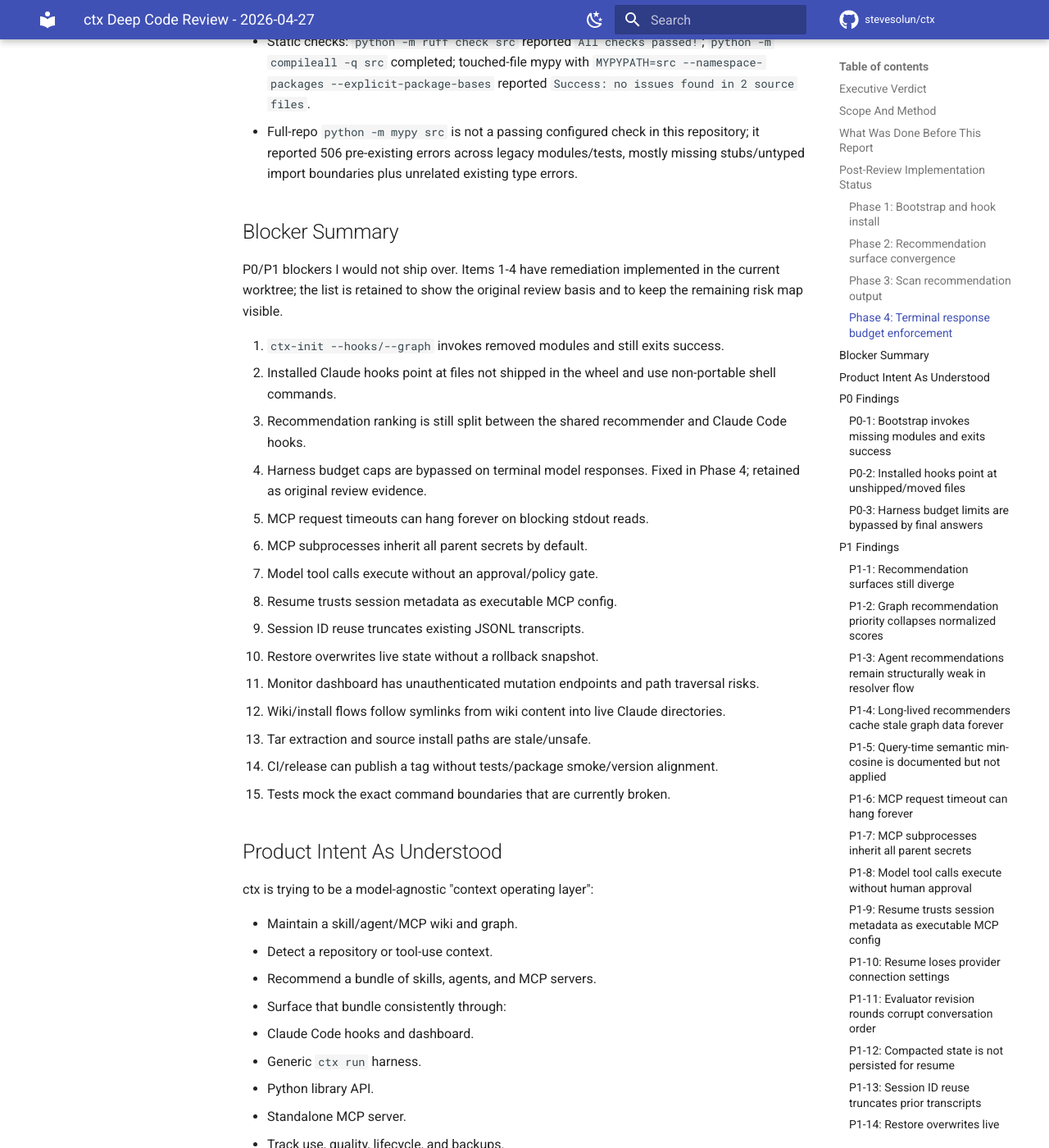
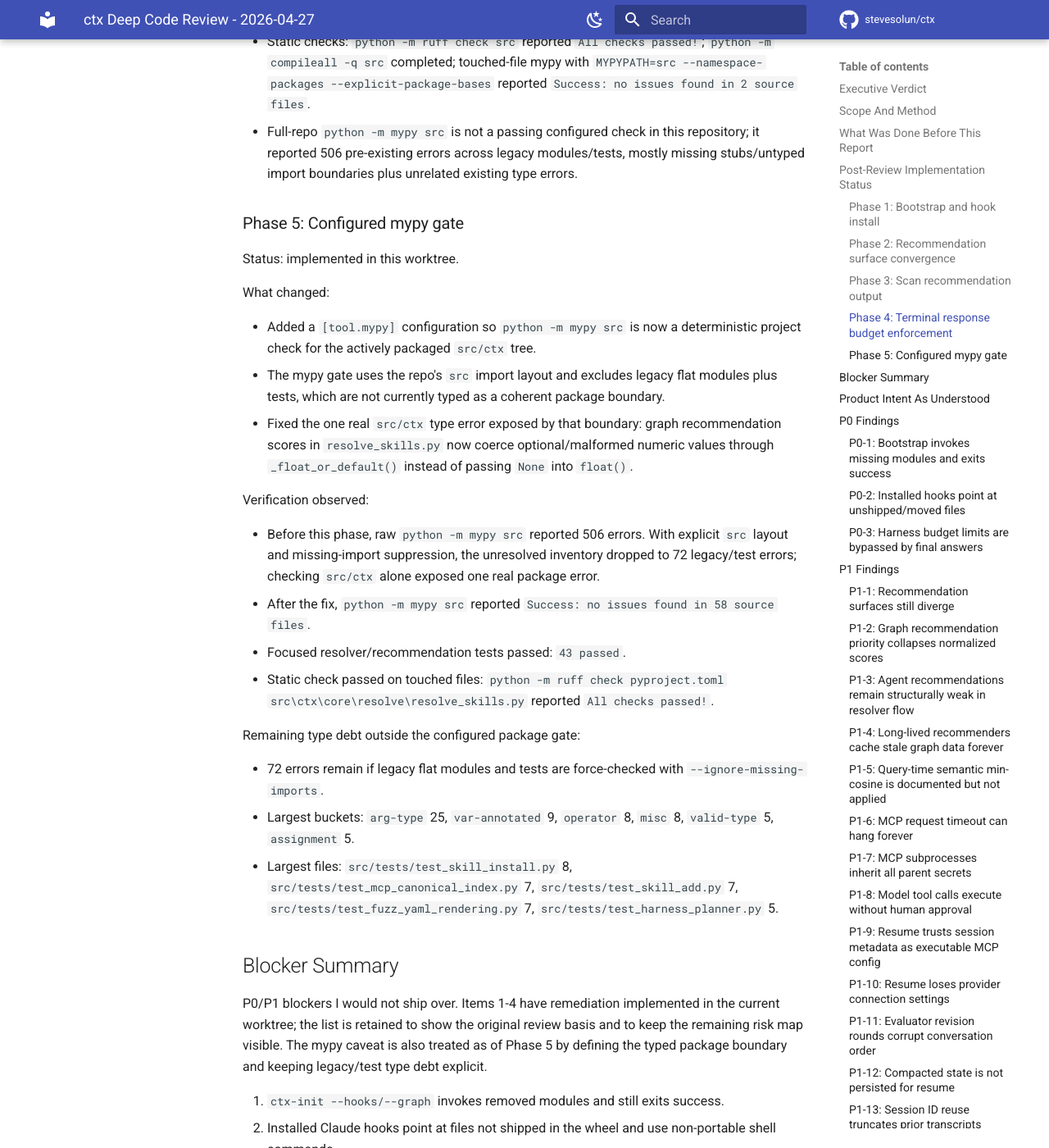
Before and after one commit to stevesolun/ctx, an MkDocs documentation site: the page built from docs/reports/ctx-million-dollar-review-2026-04-27.md, in a window 1280 px wide and 1400 px high, scrolled down 5441 px. Shown: the whole window at 82% size. Built offline with MkDocs 1.6.1 and Material for MkDocs 9.7.7, drawn with Linux system fonts in a browser that asks for light colours; comment, search, counter and statistics services are not loaded.

Commit message:
chore: configure package mypy gate

```diff
--- a/docs/reports/ctx-million-dollar-review-2026-04-27.md
+++ b/docs/reports/ctx-million-dollar-review-2026-04-27.md
@@ -145,9 +145,32 @@ Verification observed:
 - Static checks: `python -m ruff check src` reported `All checks passed!`; `python -m compileall -q src` completed; touched-file mypy with `MYPYPATH=src --namespace-packages --explicit-package-bases` reported `Success: no issues found in 2 source files`.
 - Full-repo `python -m mypy src` is not a passing configured check in this repository; it reported 506 pre-existing errors across legacy modules/tests, mostly missing stubs/untyped import boundaries plus unrelated existing type errors.
 
+### Phase 5: Configured mypy gate
+
+Status: implemented in this worktree.
+
+What changed:
+
+- Added a `[tool.mypy]` configuration so `python -m mypy src` is now a deterministic project check for the actively packaged `src/ctx` tree.
+- The mypy gate uses the repo's `src` import layout and excludes legacy flat modules plus tests, which are not currently typed as a coherent package boundary.
+- Fixed the one real `src/ctx` type error exposed by that boundary: graph recommendation scores in `resolve_skills.py` now coerce optional/malformed numeric values through `_float_or_default()` instead of passing `None` into `float()`.
+
+Verification observed:
+
+- Before this phase, raw `python -m mypy src` reported 506 errors. With explicit `src` layout and missing-import suppression, the unresolved inventory dropped to 72 legacy/test errors; checking `src/ctx` alone exposed one real package error.
+- After the fix, `python -m mypy src` reported `Success: no issues found in 58 source files`.
+- Focused resolver/recommendation tests passed: `43 passed`.
+- Static check passed on touched files: `python -m ruff check pyproject.toml src\ctx\core\resolve\resolve_skills.py` reported `All checks passed!`.
+
+Remaining type debt outside the configured package gate:
+
+- 72 errors remain if legacy flat modules and tests are force-checked with `--ignore-missing-imports`.
+- Largest buckets: `arg-type` 25, `var-annotated` 9, `operator` 8, `misc` 8, `valid-type` 5, `assignment` 5.
+- Largest files: `src/tests/test_skill_install.py` 8, `src/tests/test_mcp_canonical_index.py` 7, `src/tests/test_skill_add.py` 7, `src/tests/test_fuzz_yaml_rendering.py` 7, `src/tests/test_harness_planner.py` 5.
+
 ## Blocker Summary
 
-P0/P1 blockers I would not ship over. Items 1-4 have remediation implemented in the current worktree; the list is retained to show the original review basis and to keep the remaining risk map visible.
+P0/P1 blockers I would not ship over. Items 1-4 have remediation implemented in the current worktree; the list is retained to show the original review basis and to keep the remaining risk map visible. The mypy caveat is also treated as of Phase 5 by defining the typed package boundary and keeping legacy/test type debt explicit.
 
 1. `ctx-init --hooks/--graph` invokes removed modules and still exits success.
 2. Installed Claude hooks point at files not shipped in the wheel and use non-portable shell commands.
```
Also changed, not shown: pyproject.toml (+11 -0 lines), 1 other file.
